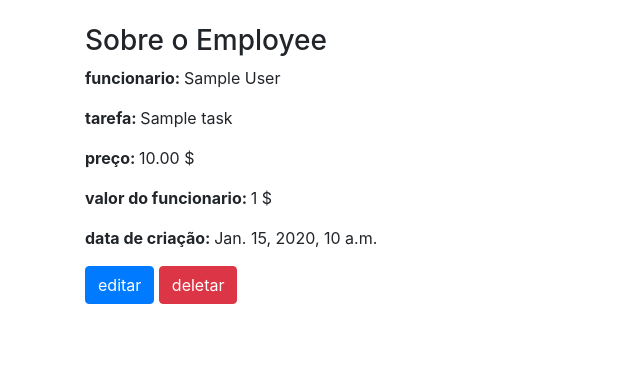
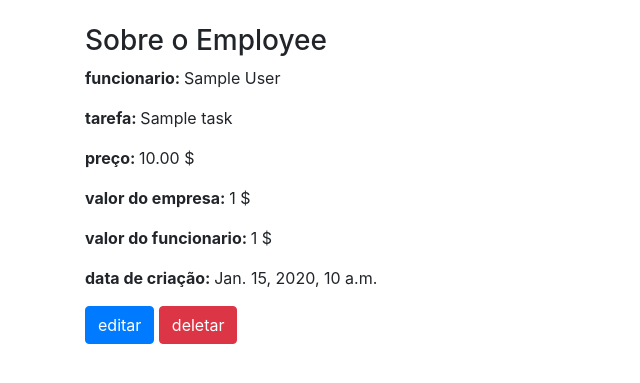
Before and after one commit to pacman2020/financial-control, a Django app: page /post/1/ in a window 1280 px wide. Shown: the part 56-439 px from the top of the page, without its empty margins (0-640 px from the left). Run offline with Django 3.2, Linux system fonts and the light colour scheme; tables that the repository leaves empty hold one stand-in row (values such as "Sample post").

Commit message:
adding company field to task table

```diff
--- a/post/templates/post/detail_post.html
+++ b/post/templates/post/detail_post.html
@@ -26,6 +26,7 @@
         <p><strong>funcionario: </strong>{{ post.employee_id }}</p>
         <p><strong>tarefa: </strong>{{post.task_id }}</p>
         <p><strong>preço: </strong>{{ post.task_id.price }} $</p>
+        <p><strong>valor do empresa: </strong>{{ post.task_id.company }} $</p>
         <p><strong>valor do funcionario: </strong>{{ post.task_id.employee }} $</p>
         <p><strong>data de criação: </strong>{{ post.create_at }}</p>
         <div>
--- a/task/models.py
+++ b/task/models.py
@@ -5,7 +5,7 @@ class Task(models.Model):
     user_id = models.ForeignKey(User, on_delete=models.CASCADE)
     name = models.CharField(max_length=100)
     price = models.DecimalField(max_digits=5, decimal_places=2)
-    #dono = models.IntegerField()
+    company = models.IntegerField()
     employee = models.IntegerField()
     active = models.BooleanField(blank=False)
     create_at = models.DateTimeField(auto_now_add=True)
```
Also changed, not shown: task/migrations/0009_task_company.py (added).
